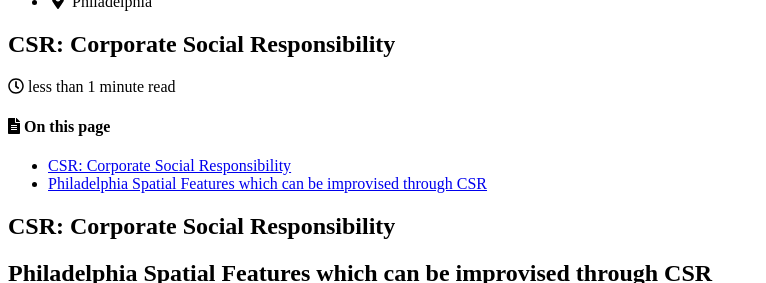
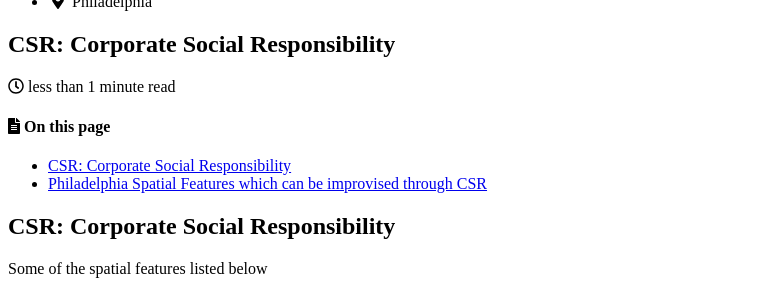
Before and after one commit to akshaynagar26/Pleasework, a Jekyll site: the page built from _posts/2019-03-13-csr.md, in a window 1280 px wide and 900 px high, scrolled down 300 px, cut to the strip 0-283 px from the top of the window. Shown: the whole strip, without its empty margins (0-766 px from the left). Built offline with Jekyll 4.4.1, drawn with Linux system fonts in a browser that asks for light colours; cached includes are drawn as plain includes; nearby versions of some CDN libraries.

Commit message:
Update 2019-03-13-csr.md

```diff
--- a/_posts/2019-03-13-csr.md
+++ b/_posts/2019-03-13-csr.md
@@ -12,7 +12,7 @@
 ---
 
 ## CSR: Corporate Social Responsibility
-
+Some of the spatial features listed below
 
 
 
```
